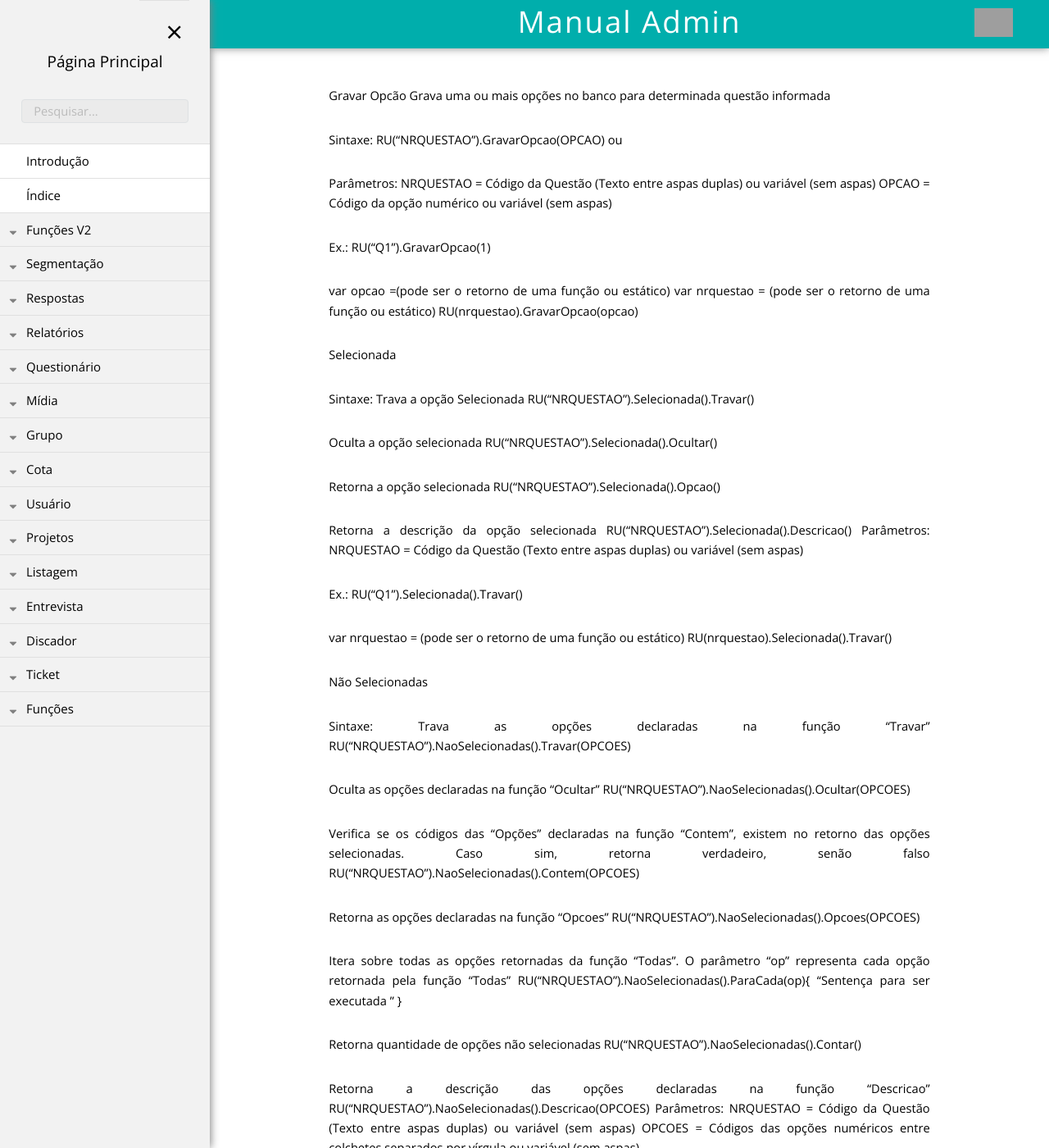
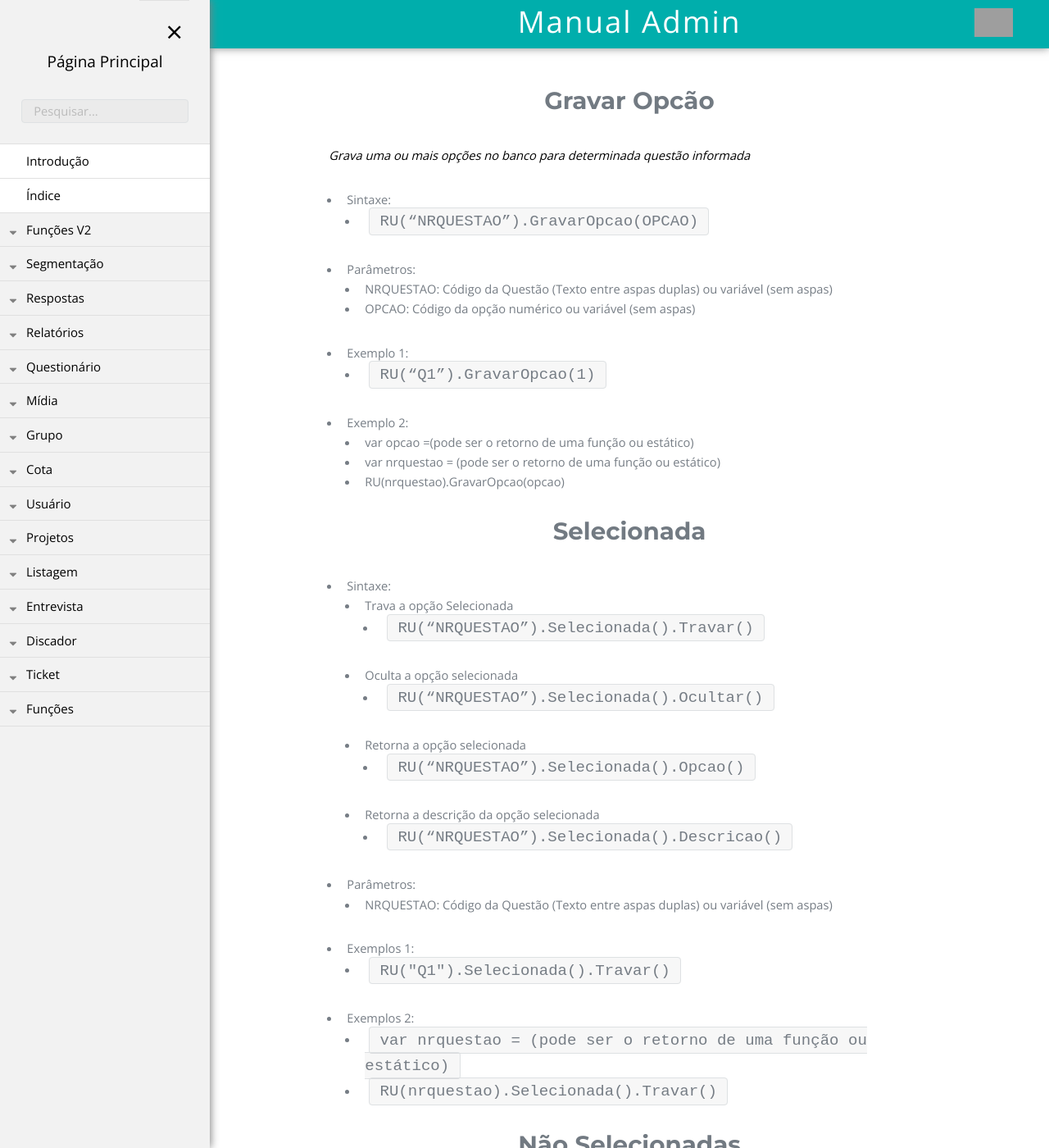
Before and after one commit to rogerio-figueiredo-hsr/hsrtechonline.github.io, a Jekyll site: the page built from _posts/2019-03-29-ru.md, in a window 1280 px wide and 1400 px high. Shown: the whole window at 82% size. Built offline with Jekyll 4.4.1, drawn with Linux system fonts in a browser that asks for light colours; grey boxes are pictures that could not be loaded.

Commit message:
Update 2019-03-29-ru.md

```diff
--- a/_posts/2019-03-29-ru.md
+++ b/_posts/2019-03-29-ru.md
@@ -6,53 +6,43 @@ permalink: /fastQuestAdmin/funcoesv2/ru
 pasta: "funcoesv2"
 ---
 
-Gravar Opcão
-Grava uma ou mais opções no banco para determinada questão informada
+# Gravar Opcão
+*Grava uma ou mais opções no banco para determinada questão informada*
 
-Sintaxe:
-RU(“NRQUESTAO”).GravarOpcao(OPCAO) ou
-
-Parâmetros:
-NRQUESTAO = Código da Questão (Texto entre aspas duplas) ou variável (sem aspas)
-OPCAO = Código da opção numérico ou variável (sem aspas)
-
-Ex.:
-RU(“Q1”).GravarOpcao(1)
-
-var opcao =(pode ser o retorno de uma função ou estático)
-var nrquestao = (pode ser o retorno de uma função ou estático)
-RU(nrquestao).GravarOpcao(opcao)
+- Sintaxe:
+  - `RU(“NRQUESTAO”).GravarOpcao(OPCAO)`
+- Parâmetros:
+  - NRQUESTAO: Código da Questão (Texto entre aspas duplas) ou variável (sem aspas)
+  - OPCAO: Código da opção numérico ou variável (sem aspas)
+- Exemplo 1:
+  - `RU(“Q1”).GravarOpcao(1)`
+- Exemplo 2:
+  - var opcao =(pode ser o retorno de uma função ou estático)
+  - var nrquestao = (pode ser o retorno de uma função ou estático)
+  - RU(nrquestao).GravarOpcao(opcao)
 
 
-Selecionada
+# Selecionada
 
-Sintaxe:
-Trava a opção Selecionada
-RU(“NRQUESTAO”).Selecionada().Travar()
-
-Oculta a opção selecionada
-RU(“NRQUESTAO”).Selecionada().Ocultar()
-
-Retorna a opção selecionada
-RU(“NRQUESTAO”).Selecionada().Opcao()
-
-Retorna a descrição da opção selecionada
-RU(“NRQUESTAO”).Selecionada().Descricao()
-Parâmetros:
-NRQUESTAO = Código da Questão (Texto entre aspas duplas) ou variável (sem aspas)
-
-Ex.:
-RU(“Q1”).Selecionada().Travar()
-
-var nrquestao = (pode ser o retorno de uma função ou estático)
-RU(nrquestao).Selecionada().Travar()
+- Sintaxe:
+  - Trava a opção Selecionada
+    - `RU(“NRQUESTAO”).Selecionada().Travar()`
+  - Oculta a opção selecionada
+    - `RU(“NRQUESTAO”).Selecionada().Ocultar()`
+  - Retorna a opção selecionada
+    - `RU(“NRQUESTAO”).Selecionada().Opcao()`
+  - Retorna a descrição da opção selecionada
+    - `RU(“NRQUESTAO”).Selecionada().Descricao()`
+- Parâmetros:
+  - NRQUESTAO: Código da Questão (Texto entre aspas duplas) ou variável (sem aspas)
+- Exemplos 1:
+  - `RU("Q1").Selecionada().Travar()`
+- Exemplos 2:
+  - `var nrquestao = (pode ser o retorno de uma função ou estático)`
+  - `RU(nrquestao).Selecionada().Travar()`
 
 
-
-
-
-
-Não Selecionadas
+# Não Selecionadas
 
 Sintaxe:
 Trava as opções declaradas na função “Travar”
@@ -89,15 +79,7 @@ var opção = (pode ser o retorno de uma função ou estático)
 RU(nrquestao).Selecionada().Travar(opcao)
 
 
-
-
-
-
-
-
-
-
-Todas
+# Todas
 
 Sintaxe:
 Seleciona a opção declarada na função “Selecionar”
```
